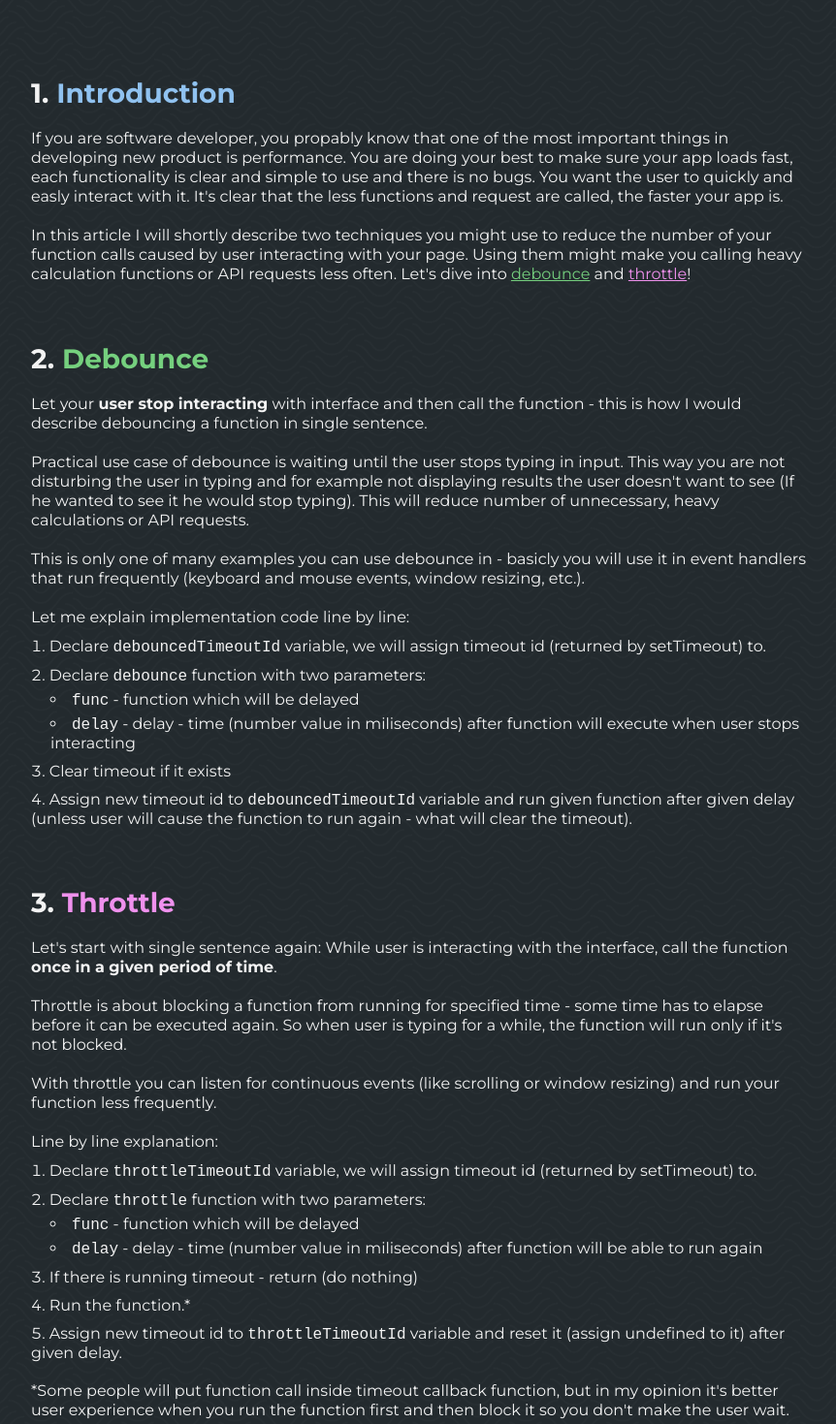
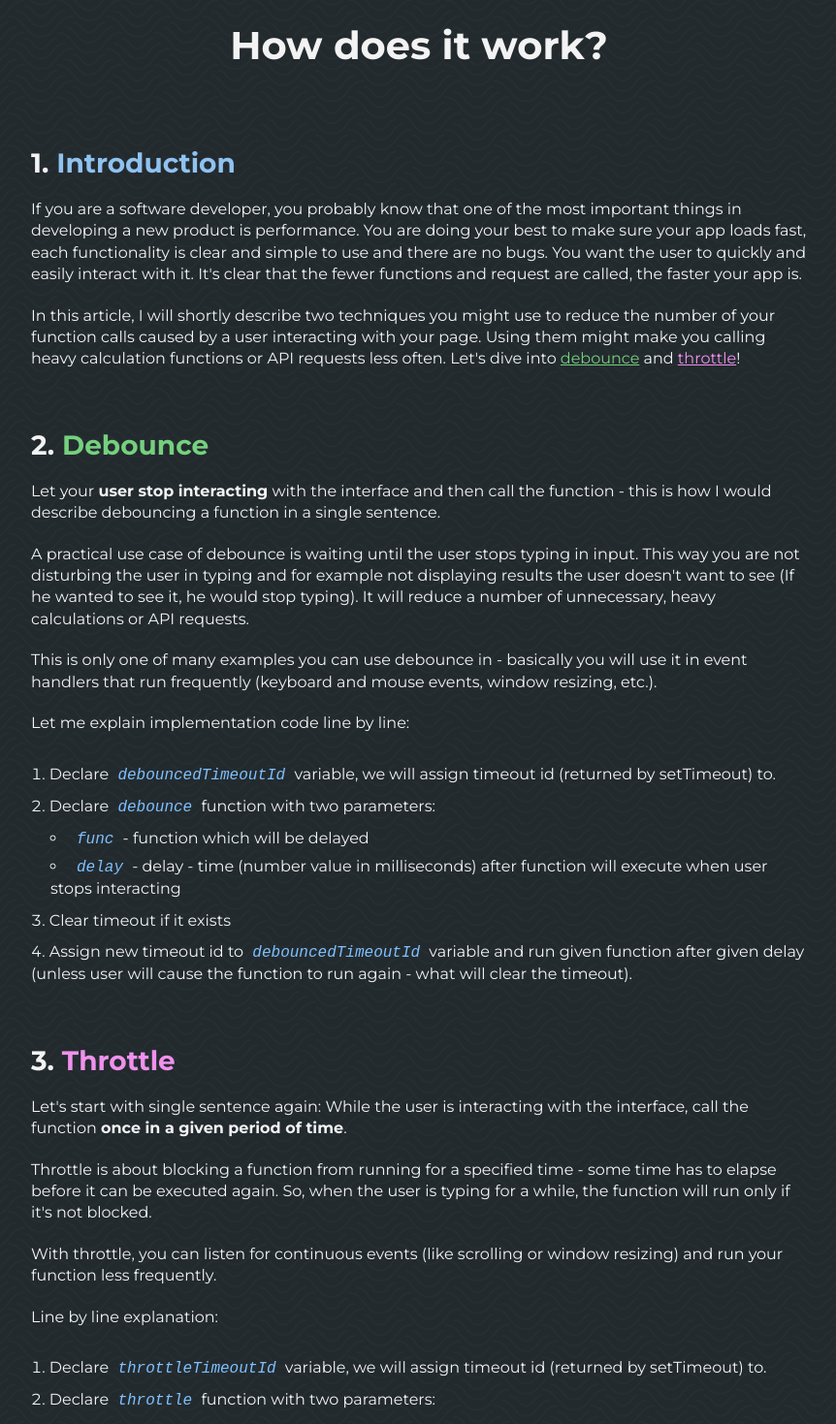
Before and after one commit to PatrykBuniX/debounce-vs-throttle, a Svelte app: page / in a window 1280 px wide. Shown: the part 2060-3529 px from the top of the page at 97% size, without its empty margins (208-1070 px from the left). Built offline with nearby package versions, Linux system fonts and the light colour scheme.

Commit message:
fix: fix typos

```diff
--- a/package.json
+++ b/package.json
@@ -5,7 +5,7 @@
   "scripts": {
     "build": "rollup -c",
     "dev": "rollup -c -w",
-    "start": "sirv public --no-clear --host 192.168.100.30",
+    "start": "sirv public --no-clear --host",
     "check": "svelte-check --tsconfig ./tsconfig.json"
   },
   "devDependencies": {
--- a/src/components/CodeSection.svelte
+++ b/src/components/CodeSection.svelte
@@ -5,6 +5,7 @@
 
   $: debounceCode = `
 let debouncedTimeoutId${withTypescript ? ": ReturnType<typeof setTimeout>" : ""};
+
 function debounce(func${withTypescript ? ": () => void" : ""}, delay${
     withTypescript ? ": number" : ""
   }) {
@@ -14,11 +15,14 @@ function debounce(func${withTypescript ? ": () => void" : ""}, delay${
 
   $: throttleCode = `
 let throttleTimeoutId${withTypescript ? ": ReturnType<typeof setTimeout>" : ""};
+
 function throttle(func${withTypescript ? ": () => void" : ""}, delay${
     withTypescript ? ": number" : ""
   }) {
   if (throttleTimeoutId) return;
+
   func();
+
   throttleTimeoutId = setTimeout(() => {
     throttleTimeoutId = undefined;
   }, delay);
@@ -37,7 +41,7 @@ function throttle(func${withTypescript ? ": () => void" : ""}, delay${
         name="withTypescript"
         id="withTypescript"
       />
-      <label for="withTypescript">with typescript</label>
+      <label for="withTypescript">with <span class="blue">TypeScript</span></label>
     </div>
     <div class="code-wrapper">
       <div class="code debounce">
--- a/src/components/ExplanationSection.svelte
+++ b/src/components/ExplanationSection.svelte
@@ -2,20 +2,20 @@
 </script>
 
 <section id="explanation-section">
-  <div class="bg-pattern" />
+  <div class="bg-pattern"></div>
   <article>
-    <h2>How it works?</h2>
+    <h2>How does it work?</h2>
     <h3>1. <span class="lightBlue">Introduction</span></h3>
     <p>
-      If you are software developer, you propably know that one of the most important things in
-      developing new product is performance. You are doing your best to make sure your app loads
-      fast, each functionality is clear and simple to use and there is no bugs. You want the user to
-      quickly and easly interact with it. It's clear that the less functions and request are called,
+      If you are a software developer, you probably know that one of the most important things in
+      developing a new product is performance. You are doing your best to make sure your app loads
+      fast, each functionality is clear and simple to use and there are no bugs. You want the user to
+      quickly and easily interact with it. It's clear that the fewer functions and request are called,
       the faster your app is.
     </p>
     <p>
-      In this article I will shortly describe two techniques you might use to reduce the number of
-      your function calls caused by user interacting with your page. Using them might make you
+      In this article, I will shortly describe two techniques you might use to reduce the number of
+      your function calls caused by a user interacting with your page. Using them might make you
       calling heavy calculation functions or API requests less often. Let's dive into <a
         class="lightGreen"
         href="#debounce">debounce</a
@@ -25,17 +25,17 @@
     </p>
     <h3 id="debounce">2. <span class="lightGreen">Debounce</span></h3>
     <p>
-      Let your <strong>user stop interacting</strong> with interface and then call the function - this
-      is how I would describe debouncing a function in single sentence.
+      Let your <strong>user stop interacting</strong> with the interface and then call the function - this
+      is how I would describe debouncing a function in a single sentence.
     </p>
     <p>
-      Practical use case of debounce is waiting until the user stops typing in input. This way you
+      A practical use case of debounce is waiting until the user stops typing in input. This way you
       are not disturbing the user in typing and for example not displaying results the user doesn't
-      want to see (If he wanted to see it he would stop typing). This will reduce number of
+      want to see (If he wanted to see it, he would stop typing). It will reduce a number of
       unnecessary, heavy calculations or API requests.
     </p>
     <p>
-      This is only one of many examples you can use debounce in - basicly you will use it in event
+      This is only one of many examples you can use debounce in - basically you will use it in event
       handlers that run frequently (keyboard and mouse events, window resizing, etc.).
     </p>
     <p>Let me explain implementation code line by line:</p>
@@ -54,7 +54,7 @@
           </li>
           <li>
             <pre>delay</pre>
-            - delay - time (number value in miliseconds) after function will execute when user stops
+            - delay - time (number value in milliseconds) after function will execute when user stops
             interacting
           </li>
         </ul>
@@ -68,16 +68,16 @@
     </ol>
     <h3 id="throttle">3. <span class="lightPink">Throttle</span></h3>
     <p>
-      Let's start with single sentence again: While user is interacting with the interface, call the
+      Let's start with single sentence again: While the user is interacting with the interface, call the
       function <strong>once in a given period of time</strong>.
     </p>
     <p>
-      Throttle is about blocking a function from running for specified time - some time has to
-      elapse before it can be executed again. So when user is typing for a while, the function will
+      Throttle is about blocking a function from running for a specified time - some time has to
+      elapse before it can be executed again. So, when the user is typing for a while, the function will
       run only if it's not blocked.
     </p>
     <p>
-      With throttle you can listen for continuous events (like scrolling or window resizing) and run
+      With throttle, you can listen for continuous events (like scrolling or window resizing) and run
       your function less frequently.
     </p>
     <p>Line by line explanation:</p>
@@ -96,7 +96,7 @@
           </li>
           <li>
             <pre>delay</pre>
-            - delay - time (number value in miliseconds) after function will be able to run again
+            - delay - time (number value in milliseconds) after function will be able to run again
           </li>
         </ul>
       </li>
@@ -108,15 +108,15 @@
       </li>
     </ol>
     <p>
-      *Some people will put function call inside timeout callback function, but in my opinion it's
-      better user experience when you run the function first and then block it so you don't make the
+      *Some people will put a function call inside timeout callback function, but in my opinion it's
+      better user experience when you run the function first and then block it, so you don't make the
       user wait.
     </p>
     <h3>4. <span class="lightBlue">Wrap it up!</span></h3>
     <p>
       I wanted to keep this article as short and simple as possible (I think that playing around
       with demo and reading implementation code is enough to understand these two techniques).
-      Remember that I'm not programming expert (I'm still learning about the web) and you might find
+      Remember that I'm not a programming expert (nobody is) and you might find
       better implementation and explanation. I'm glad if it helped you understand/implement throttle
       or debounce. Thank you for visiting this article, keep learning!
     </p>
@@ -136,7 +136,6 @@
   }
 
   article {
-    max-width: 1440px;
     color: var(--white);
     width: 100%;
     max-width: 800px;
@@ -157,13 +156,20 @@
 
   p {
     margin-top: 2rem;
-    line-height: var(--fontSizeTextBig);
+    line-height: calc(var(--fontSizeText) * 1.4);
     font-size: var(--fontSizeText);
   }
 
   ol,
   ul {
     list-style-position: inside;
+    margin: 3rem 0;
+  }
+
+  ol, ul {
+    ol, ul{
+      margin: 1rem 2rem;
+    }
   }
 
   ol > li {
@@ -179,10 +185,15 @@
   }
 
   li {
+    line-height: calc(var(--fontSizeText) * 1.4);
     font-size: var(--fontSizeText);
   }
 
   pre {
+    color: var(--blue);
+    margin: 0 0.5rem;
+    font-style: italic;
+    //color: var(--blue);
     display: inline-block;
   }
 </style>
```
Also changed, not shown: 2 other files (tests, documents, lock files or other folders).
